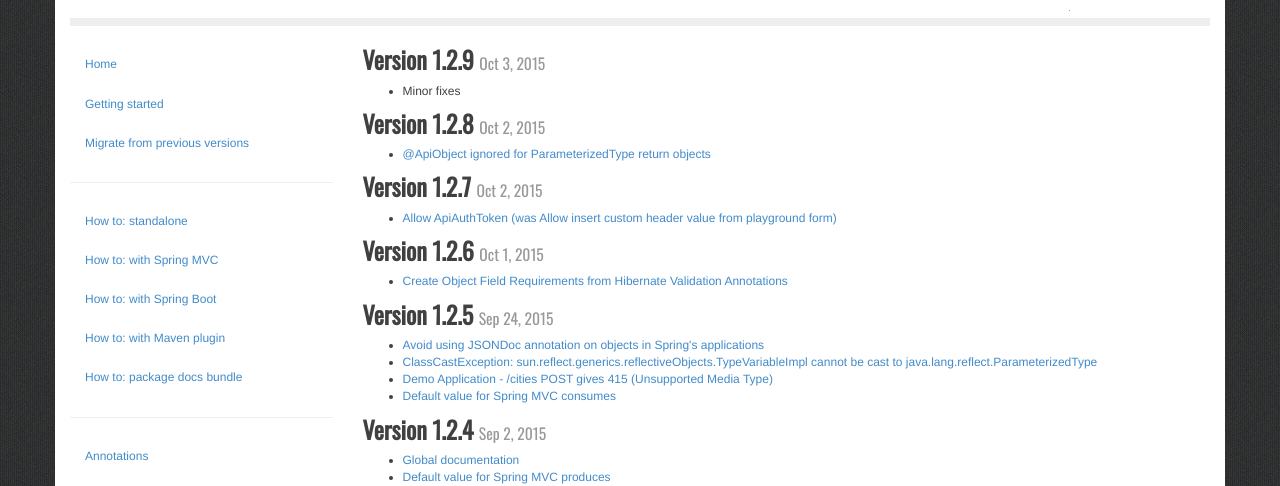
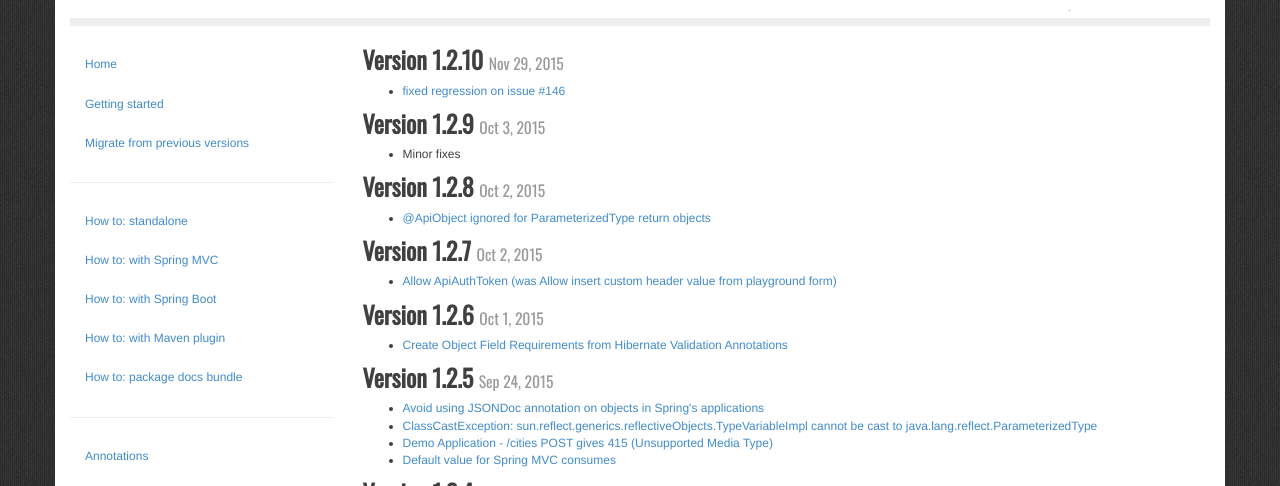
Before and after one commit to fabiomaffioletti/jsondoc, a Jekyll site: the page built from changelog.html, in a window 1280 px wide and 900 px high, cut to the strip 414-900 px from the top of the window. Built offline with Jekyll 4.4.1, drawn with Linux system fonts in a browser that asks for light colours; nearby versions of some CDN libraries; some web fonts are replaced; Markdown is read by kramdown in place of the engine named in the settings; some of the changed text lies outside the part shown; grey boxes are pictures that could not be loaded.

Commit message:
docs for version 1.2.10

```diff
--- a/_config.yml
+++ b/_config.yml
@@ -2,6 +2,6 @@ name: JSONDoc
 baseurl:
 markdown: redcarpet
 highlighter: pygments
-version: 1.2.9
+version: 1.2.10
 demourl: http://jsondoc.eu01.aws.af.cm/jsondoc-ui.html
 downloadurl: distro/jsondoc-bundle-1.0.2.tar.gz
--- a/changelog.html
+++ b/changelog.html
@@ -2,6 +2,11 @@
 layout: default
 title: Changelog
 ---
+
+<h3>Version 1.2.10 <small>Nov 29, 2015</small></h3>
+<ul>
+<li><a target="_blank" href="https://github.com/fabiomaffioletti/jsondoc/pull/166">fixed regression on issue #146</a></li>
+</ul>
 
 <h3>Version 1.2.9 <small>Oct 3, 2015</small></h3>
 <ul>
```
